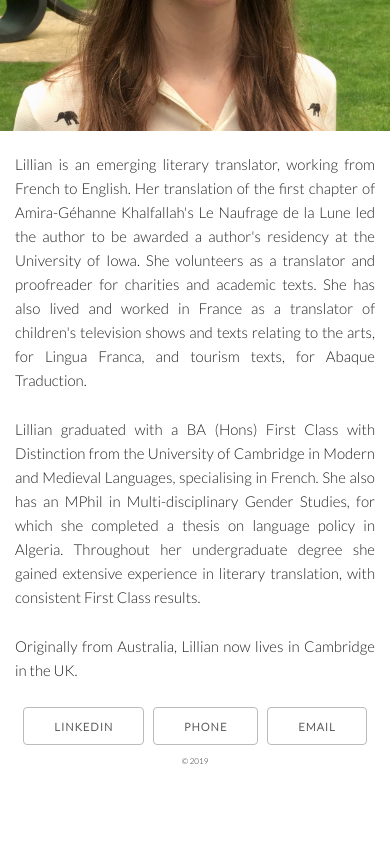
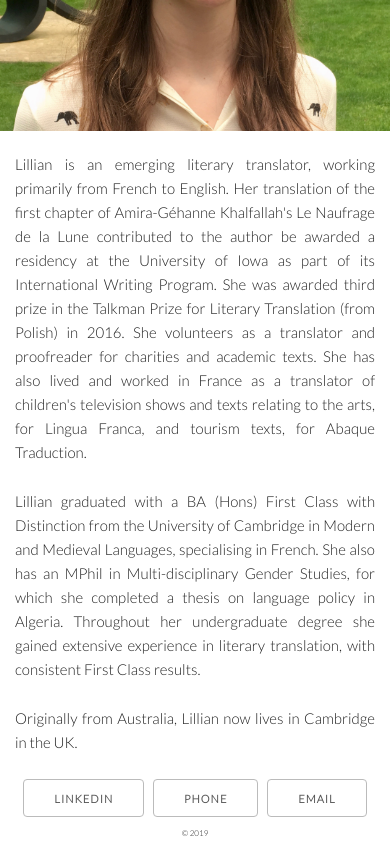
Before and after one commit to friggog/website-ljlf, a plain HTML site: page index.html in a window 390 px wide. Shown: the part 410-1254 px from the top of the page. Before the commit the page ends 1182 px from the top, so only its background shows below. Drawn offline with Linux system fonts and the light colour scheme.

Commit message:
update bio

```diff
--- a/css/style.css
+++ b/css/style.css
@@ -77,6 +77,7 @@ h1, h2, h3, h4 {
 
     .contact {
         text-align: center;
+        padding: 0 1em;
     }
 
     .ppic {
--- a/index.html
+++ b/index.html
@@ -32,7 +32,7 @@
                 </div>
                 <div class="seven columns">
                     <div class="bio">
-                        <p>Lillian is an emerging literary translator, working from French to English. Her translation of the first chapter of Amira-G&eacute;hanne Khalfallah's Le Naufrage de la Lune led the author to be awarded a author's residency at the University of Iowa. She volunteers as a translator and proofreader for charities and academic texts. She has also lived and worked in France as a translator of children's television shows and texts relating to the arts, for Lingua Franca, and tourism texts, for Abaque Traduction.</p>
+                        <p>Lillian is an emerging literary translator, working primarily from French to English. Her translation of the first chapter of Amira-G&eacute;hanne Khalfallah's Le Naufrage de la Lune contributed to the author be awarded a residency at the University of Iowa as part of its International Writing Program. She was awarded third prize in the Talkman Prize for Literary Translation (from Polish) in 2016. She volunteers as a translator and proofreader for charities and academic texts. She has also lived and worked in France as a translator of children's television shows and texts relating to the arts, for Lingua Franca, and tourism texts, for Abaque Traduction.</p>
                         <p>Lillian graduated with a BA (Hons) First Class with Distinction from the University of Cambridge in Modern and Medieval Languages, specialising in French. She also has an MPhil in Multi-disciplinary Gender Studies, for which she completed a thesis on language policy in Algeria. Throughout her undergraduate degree she gained extensive experience in literary translation, with consistent First Class results.</p>
                         <p>Originally from Australia, Lillian now lives in Cambridge in the UK.</p>
                     </div>
```
